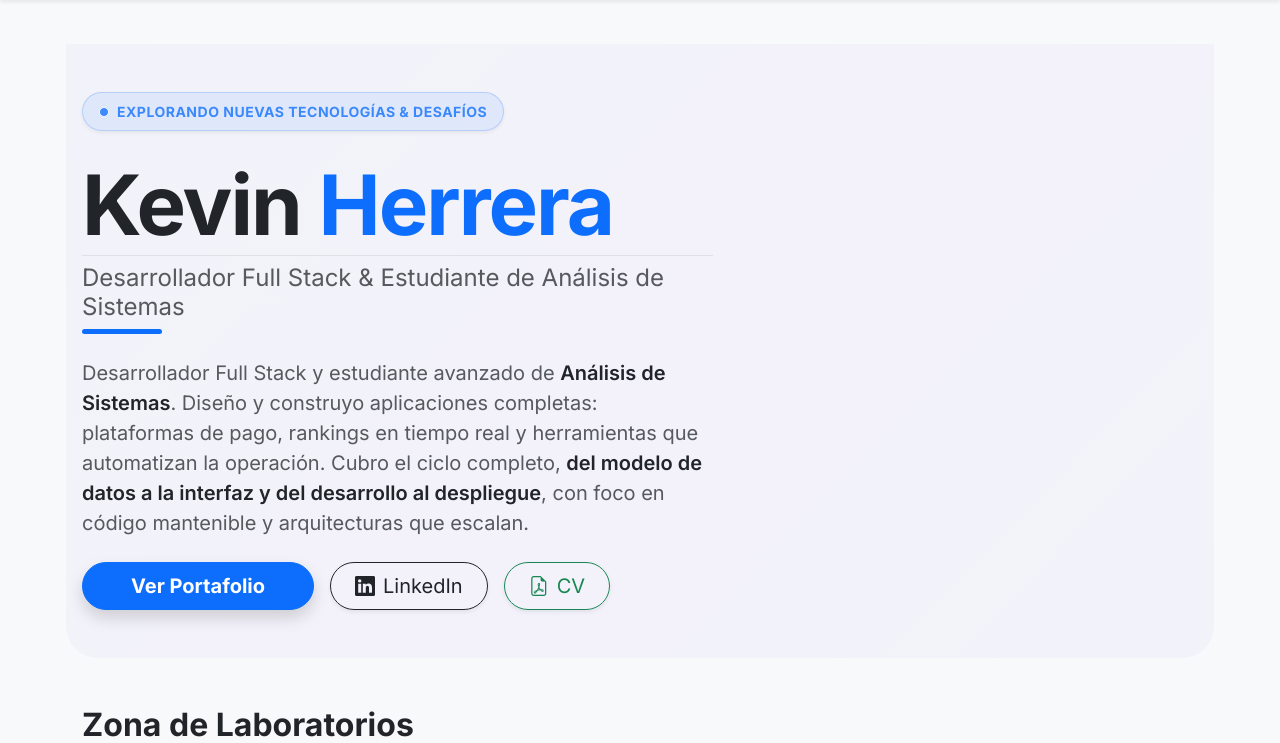
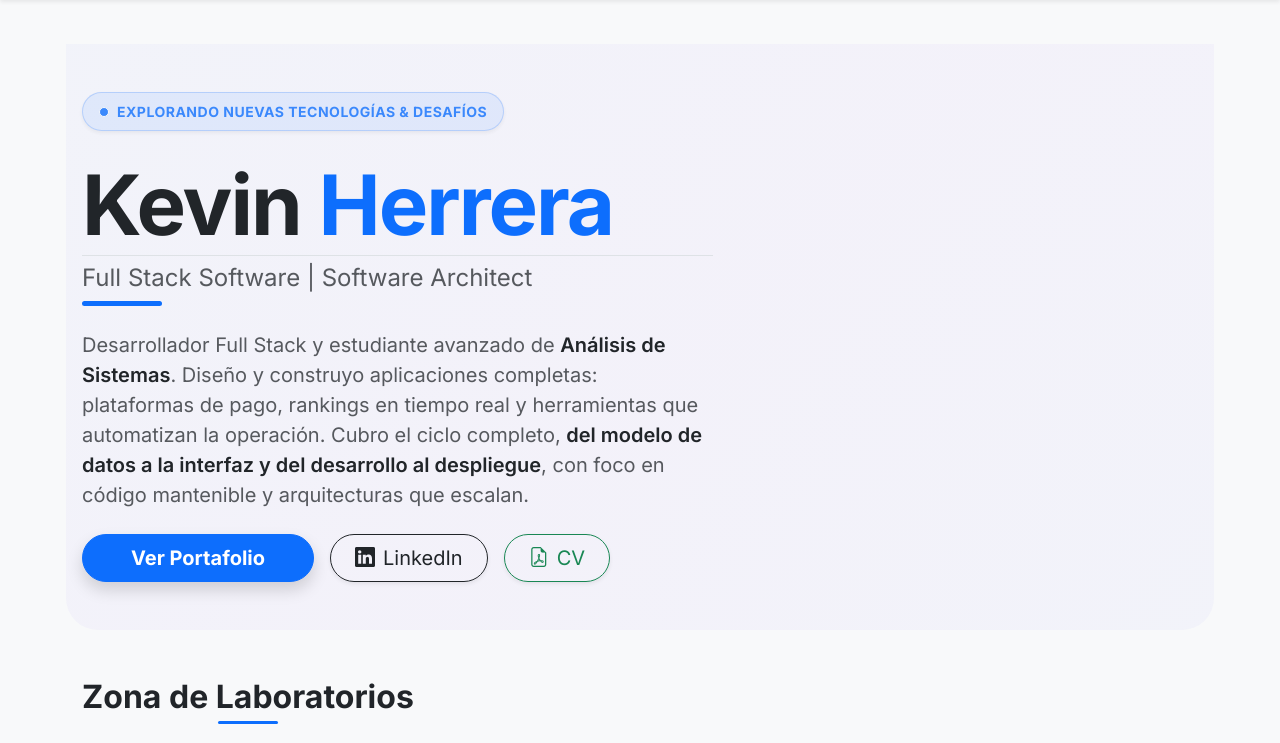
Before and after one commit to kvnn04/django-docker-nginx-portfolio, a Django app: page / in a window 1280 px wide. Shown: the part 60-803 px from the top of the page. Run offline with Django 5.2, Linux system fonts and the light colour scheme.

Commit message:
feat: subtitulo hero a rol profesional

```diff
--- a/main/templates/main/index.html
+++ b/main/templates/main/index.html
@@ -16,7 +16,7 @@
             </div>
 
             <h1 class="display-1 fw-bold mb-0">Kevin <span class="text-primary">Herrera</span></h1>
-            <p class="h4 text-muted border-top pt-2 fw-normal">Desarrollador Full Stack & Estudiante de Análisis de Sistemas</p>
+            <p class="h4 text-muted border-top pt-2 fw-normal">Full Stack Software | Software Architect</p>
 
             <div class="mb-4 border-bottom border-primary border-5 rounded" style="width: 80px;"></div>
 
```
